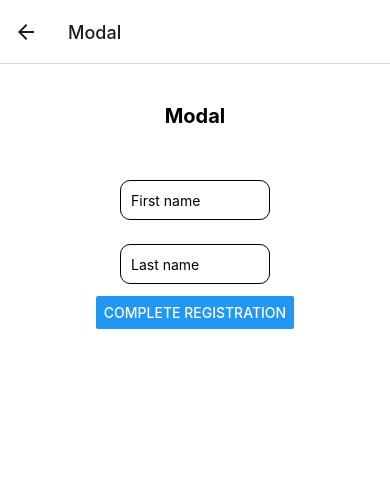
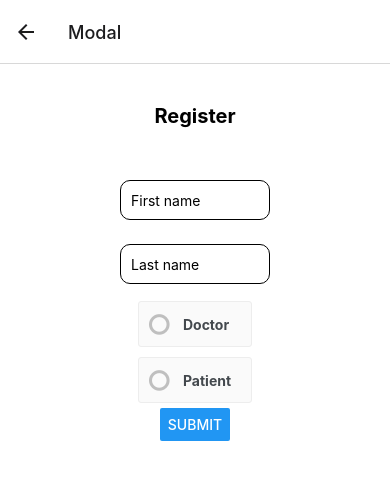
Before and after one commit to JessicaMM1/ec530-health-app, a React Native app in the folder healthUI/: screen /Modal in a window 390 px wide. Shown: the top 480 px of the page. Built offline with nearby package versions, Linux system fonts and the light colour scheme; what expo-linking would draw is missing.

Commit message:
added radio buttons to registration modal

```diff
--- a/healthUI/screens/ModalScreen.tsx
+++ b/healthUI/screens/ModalScreen.tsx
@@ -1,8 +1,9 @@
-import React from 'react';
+import React, { useState } from 'react';
 import { StatusBar } from 'expo-status-bar';
-import { Platform, StyleSheet, Button, TextInput, SafeAreaView } from 'react-native';
+import { Platform, StyleSheet, Button, TextInput, SafeAreaView, Alert } from 'react-native';
+
 // import { Picker } from '@react-native-picker/picker'
-
+import { CheckBox } from 'react-native-elements';
 import { Text, View } from '../components/Themed';
 
 // Navigation
@@ -10,21 +11,46 @@ import { StackNavigationProp } from '@react-navigation/stack';
 import { useNavigation } from '@react-navigation/native';
 import { RootStackParamList } from '../types';
 // import { RadioButton } from '../components/RadioButton';
+
 // import { RadioButton } from 'react-native-paper';
 
 export default function ModalScreen() {
 
   type authScreenProp = StackNavigationProp<RootStackParamList, 'Modal'>;
 
-  const [firstName, onChangefn] = React.useState(null);
-  const [lastName, onChangeln] = React.useState(null);
+  const navigation = useNavigation<authScreenProp>();
+
+  // Text boxes
+  const [firstName, setFirstName] = React.useState("");
+  const [lastName, setLastName] = React.useState("");
+
+  // Radio button
   // const [checked, setChecked] = React.useState('first');
-  const navigation = useNavigation<authScreenProp>();
+
+  const [isDoctor, setDoctor] = useState(false);
+  const [isPatient, setPatient] = useState(false);
+  const [role, setRole] = useState("");
+
+  const roleDoctor = () => {
+    setDoctor(true);
+    setPatient(false);
+    setRole("doctor")
+  }
+  const rolePatient = () => {
+    setDoctor(false);
+    setPatient(true);
+    setRole("patient")
+  }
+
+  const completeRegistration = () => {
+    navigation.navigate('Root');
+    Alert.alert("Registered!\n" + role + "\n" + firstName + "\n" + lastName)
+  }
 
   return (
     <View style={styles.container}>
       <View style={styles.titlePos}>
-        <Text style={styles.title}>Modal</Text>
+        <Text style={styles.title}>Register</Text>
       </View>
       <View style={styles.separator} lightColor="#eee" darkColor="rgba(255,255,255,0.1)" />
 
@@ -32,24 +58,52 @@ export default function ModalScreen() {
       <SafeAreaView style={styles.safeAreaPos}>
         <TextInput
           style={styles.input}
-          onChangefn={onChangefn}
           value={firstName}
+          onChangeText={setFirstName}
           placeholder="First name"
           keyboardType='default'
         />
 
+        <Text>{firstName}</Text>
         <TextInput
           style={styles.input}
-          onChangeln={onChangeln}
           value={lastName}
+          onChangeText={setLastName}
           placeholder="Last name"
           keyboardType='default'
         />
       </SafeAreaView>
 
-      {/* <View> */}
-      {/* <RadioButton
+      <View>
+
+        <CheckBox
+          title="Doctor"
+          checked={isDoctor}
+          checkedIcon='dot-circle-o'
+          uncheckedIcon='circle-o'
+          onPress={roleDoctor}
+        />
+
+        <CheckBox
+          title="Patient"
+          checked={isPatient}
+          checkedIcon='dot-circle-o'
+          uncheckedIcon='circle-o'
+          onPress={rolePatient}
+        />
+
+
+
+
+        {/* <RadioButton
+          value='first'
+          selected={isSelected}
+        />
+        <RadioButton /> */}
+        {/*
+        <RadioButton
           value="first"
+          selected={true}
           status={checked === 'first' ? 'checked' : 'unchecked'}
           onPress={() => setChecked('first')}
         />
@@ -58,14 +112,18 @@ export default function ModalScreen() {
           status={checked === 'second' ? 'checked' : 'unchecked'}
           onPress={() => setChecked('second')}
         /> */}
-
-      {/* <Picker>
+        {/* <Picker>
           <Picker.Item label="Doctor" value="Doctor" />
           <Picker.Item label="Patient" value="Patient" />
         </Picker> */}
 
-      {/* </View> */}
-      < Button title="Complete Registration" onPress={() => navigation.navigate('Root')} />
+      </View>
+      {/* < Button title="Complete Registration" onPress={() => navigation.navigate('Root')} /> */}
+
+      < Button title="Submit" onPress={completeRegistration} />
+
+
+
 
       {/* Use a light status bar on iOS to account for the black space above the modal */}
       <StatusBar style={Platform.OS === 'ios' ? 'light' : 'auto'} />
```
